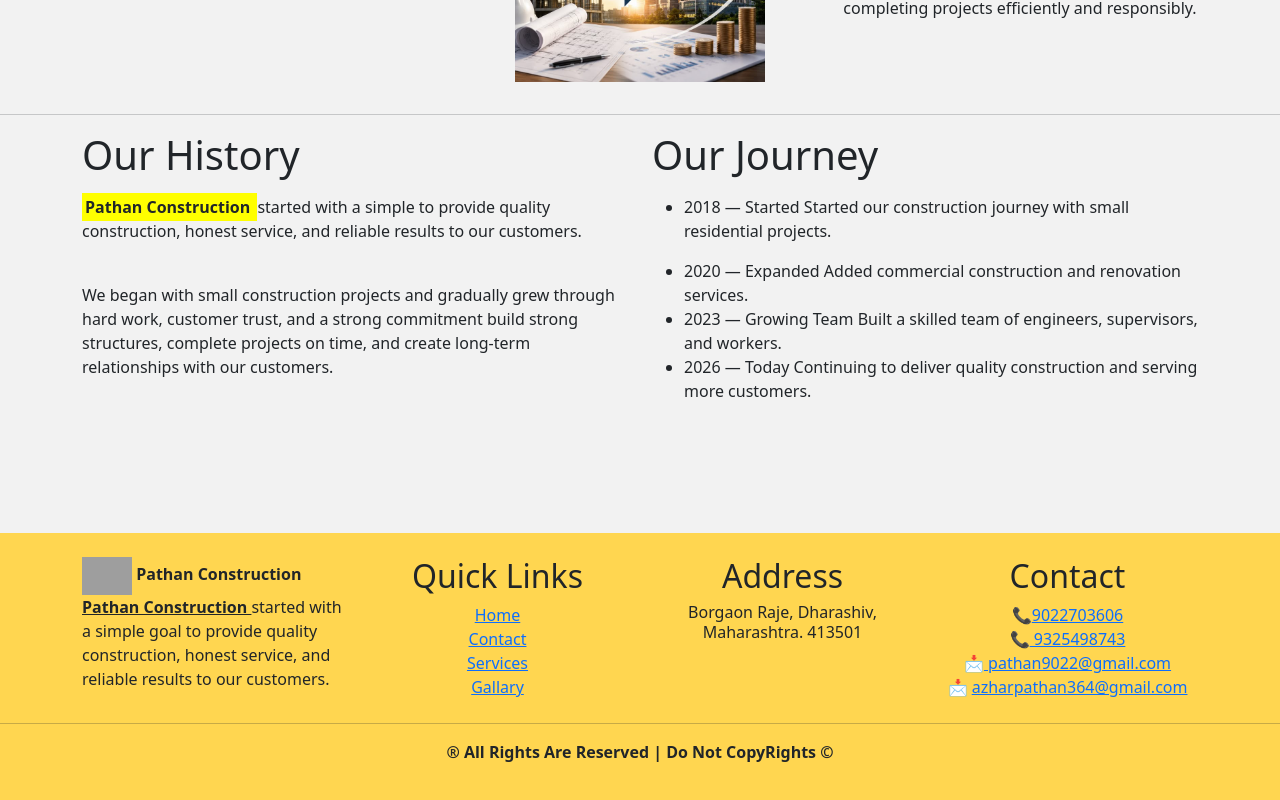
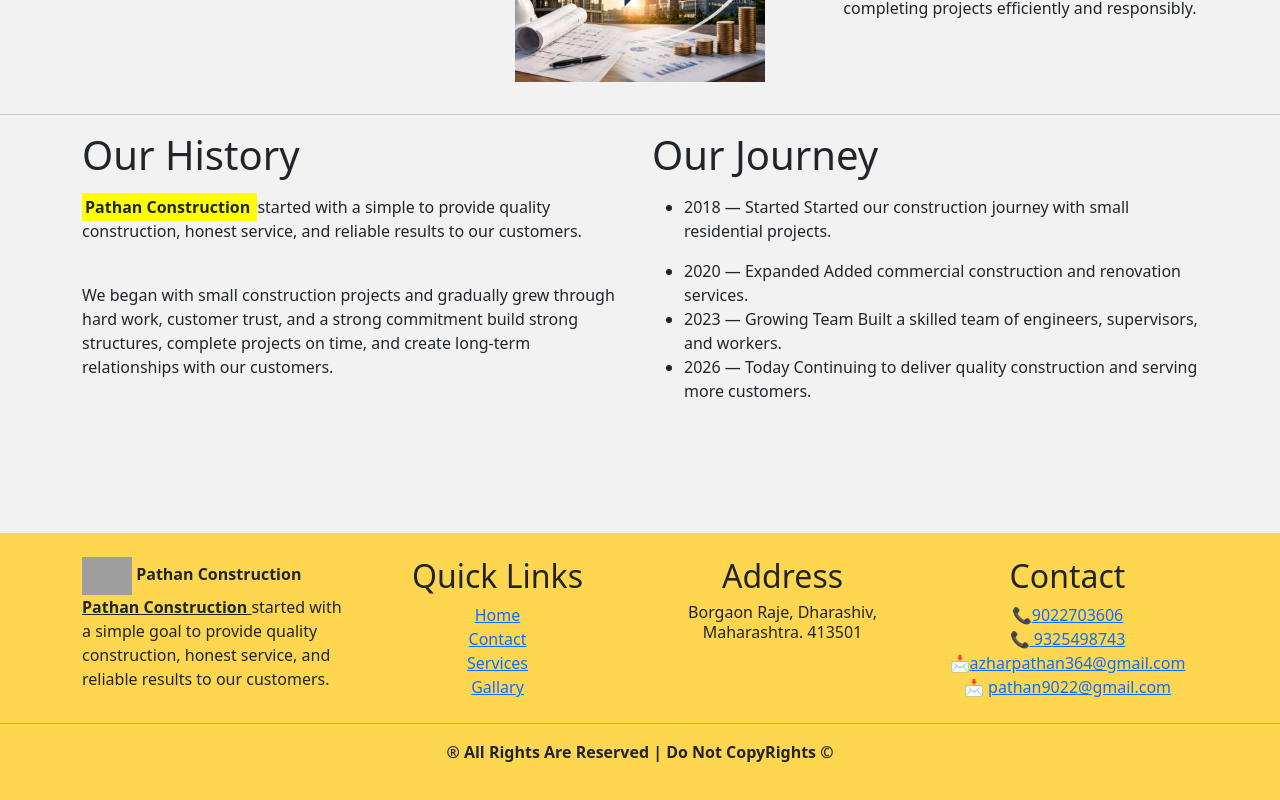
Before and after one commit to Ajaharpathan/learning_bootstrap, a plain HTML site: page about.html in a window 1280 px wide. Shown: the part 842-1642 px from the top of the page. Drawn offline with nearby package versions, Linux system fonts and the light colour scheme; grey boxes are pictures that could not be loaded.

Commit message:
footer update

```diff
--- a/about.html
+++ b/about.html
@@ -238,9 +238,9 @@
             <br>
             📞<a href=""> 9325498743</a>
             <br>
-            📩<a href=""> pathan9022@gmail.com</a>
+            📩<a href="">azharpathan364@gmail.com</a>
             <br>
-            📩 <a href=""> azharpathan364@gmail.com</a>
+            📩 <a href="">  pathan9022@gmail.com</a>
           </div>
         </div>
       </div>
```
